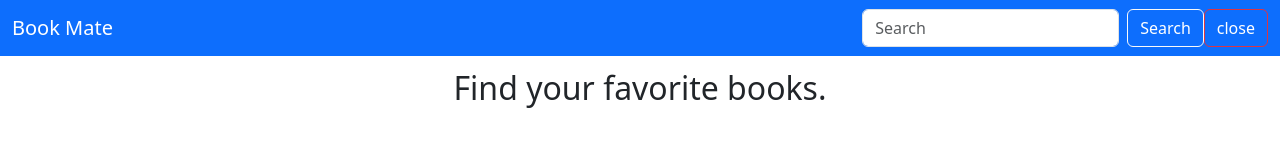
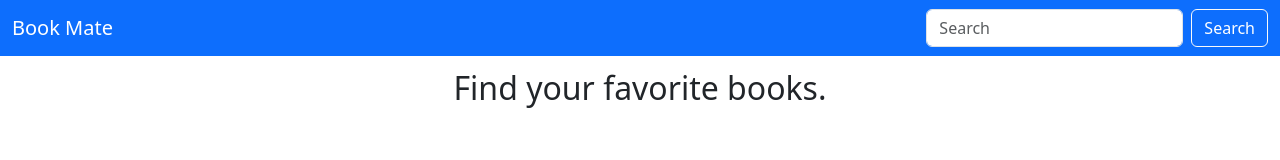
Before and after one commit to Nareshkumar17-hub/book-mate-, a plain HTML site: page index.html in a window 1280 px wide. Drawn offline with nearby package versions, Linux system fonts and the light colour scheme.

Commit message:
Update index.html

```diff
--- a/index.html
+++ b/index.html
@@ -18,7 +18,7 @@
     <form class="d-flex" role="search">
       <input class="form-control me-2 flex-fill" type="search" placeholder="Search" id="input" aria-label="Search"/>
       <button class="btn text-white border-light" id="btn" type="submit">Search</button>
-       <button class="btn text-white border-danger" id="close" type="submit">close</button>
+
     </form>
   </div>
 </nav>
```
